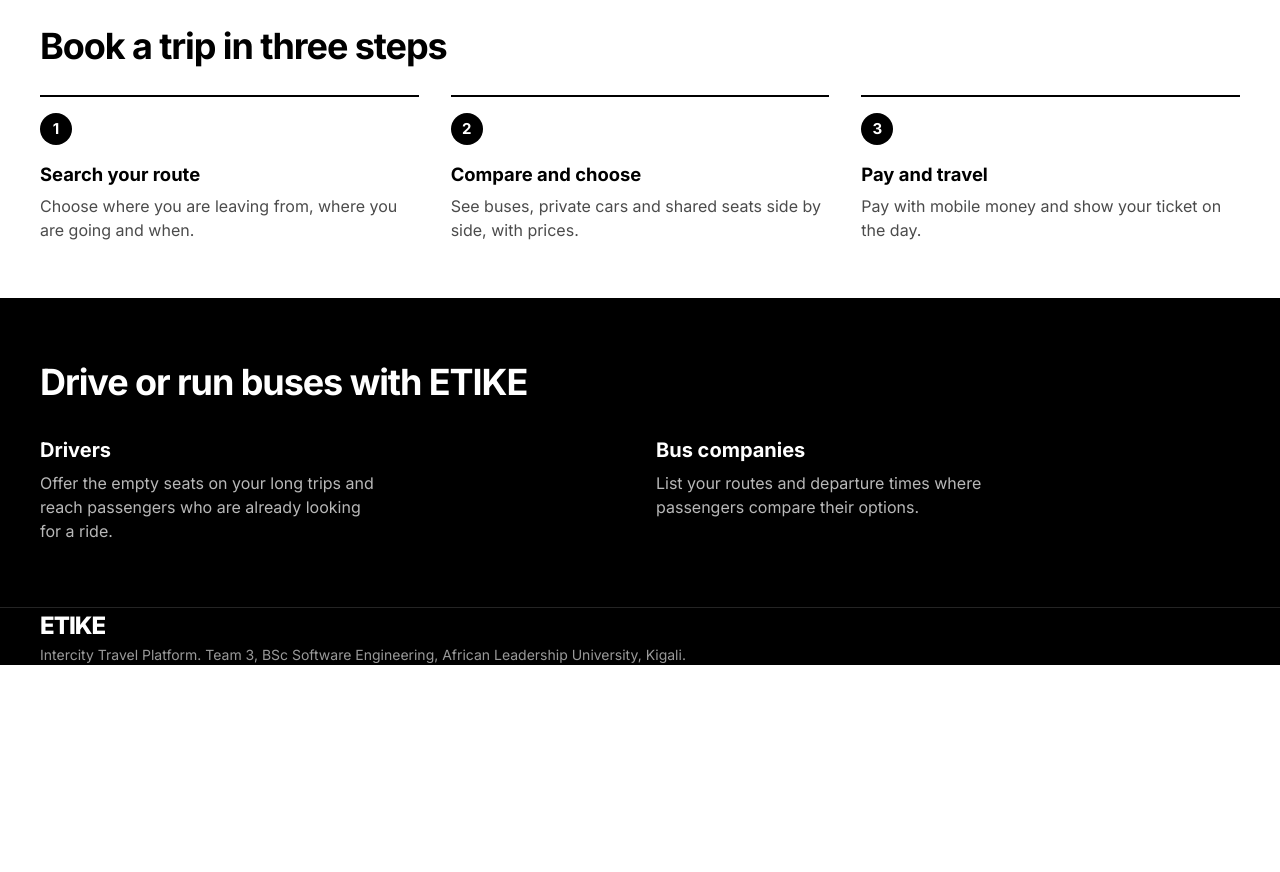
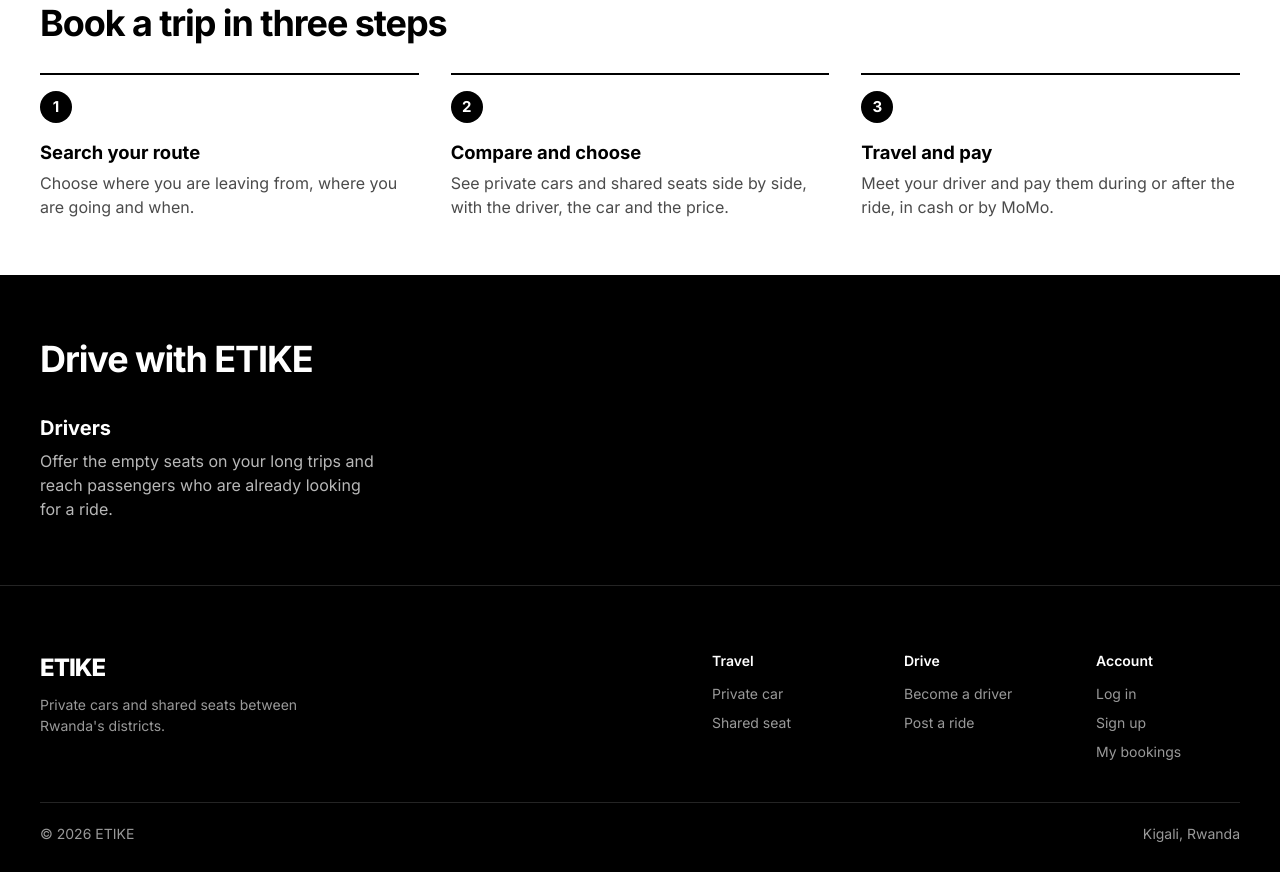
Before and after one commit to Nyange5/Foundations_project, a plain HTML site: page frontend/index.html in a window 1280 px wide. Shown: the part 1318-2190 px from the top of the page. Before the commit the page ends 1983 px from the top, so only its background shows below. Drawn offline with Linux system fonts and the light colour scheme; no server answers.

Commit message:
Update frontend/index.html

```diff
--- a/frontend/index.html
+++ b/frontend/index.html
@@ -4,7 +4,7 @@
   <meta charset="utf-8">
   <meta name="viewport" content="width=device-width, initial-scale=1">
   <title>ETIKE – Travel between Rwanda's districts</title>
-  <meta name="description" content="Book bus tickets, private cars and shared rides between Rwanda's districts from one website, with the price shown before you go.">
+  <meta name="description" content="Book a private car or a shared seat between Rwanda's districts, with the price shown before you go.">
   <meta name="theme-color" content="#000000">
   <link rel="icon" href="assets/favicon.svg" type="image/svg+xml">
   <link rel="preconnect" href="https://fonts.googleapis.com">
@@ -33,12 +33,13 @@
     <section class="hero wrap">
       <div class="hero-left">
         <h1>Go anywhere in Rwanda</h1>
-        <p class="hero-sub">Bus tickets, private cars and shared seats between districts. One search, with the price shown before you book.</p>
+        <p class="hero-sub">Private cars and shared seats between districts, with the price shown before you book.</p>
+        <p class="coming-soon">Bus tickets coming soon.</p>
 
         <form class="trip" id="trip" novalidate>
           <div class="modes" role="radiogroup" aria-label="How do you want to travel?">
-            <label class="mode">
-              <input type="radio" name="mode" value="bus" checked>
+            <label class="mode" data-feature="bus">
+              <input type="radio" name="mode" value="bus">
               <span><svg viewBox="0 0 24 24" aria-hidden="true"><rect x="3" y="4" width="18" height="13" rx="3"/><path d="M3 11h18M8 20v-3M16 20v-3"/></svg>Bus</span>
             </label>
             <label class="mode">
@@ -46,7 +47,7 @@
               <span><svg viewBox="0 0 24 24" aria-hidden="true"><path d="M3 15l2-6a2 2 0 0 1 2-1.5h10a2 2 0 0 1 2 1.5l2 6v4H3z"/><path d="M3 15h18M7 19v1.5M17 19v1.5"/></svg>Private car</span>
             </label>
             <label class="mode">
-              <input type="radio" name="mode" value="shared">
+              <input type="radio" name="mode" value="shared" checked>
               <span><svg viewBox="0 0 24 24" aria-hidden="true"><circle cx="8" cy="8" r="3"/><circle cx="16" cy="8" r="3"/><path d="M2 20c0-3.5 2.5-6 6-6s6 2.5 6 6M12 20c0-3.5 1.5-6 4-6 3.5 0 6 2.5 6 6"/></svg>Shared seat</span>
             </label>
           </div>
@@ -76,7 +77,7 @@
             </label>
           </div>
 
-          <button class="btn-black" type="submit" id="trip-cta">See bus options</button>
+          <button class="btn-black" type="submit" id="trip-cta">Find a shared seat</button>
           <p class="trip-msg" id="trip-msg" role="status" aria-live="polite"></p>
         </form>
       </div>
@@ -93,7 +94,7 @@
     <section class="section wrap" id="ways" aria-labelledby="ways-title">
       <h2 id="ways-title">Ways to travel</h2>
       <div class="ways">
-        <article class="way">
+        <article class="way" data-feature="bus">
           <div>
             <h3>Bus</h3>
             <p>Compare departures across bus companies and buy your ticket without going to the terminal first.</p>
@@ -121,20 +122,20 @@
       <h2 id="how-title">Book a trip in three steps</h2>
       <ol class="steps">
         <li><h3>Search your route</h3><p>Choose where you are leaving from, where you are going and when.</p></li>
-        <li><h3>Compare and choose</h3><p>See buses, private cars and shared seats side by side, with prices.</p></li>
-        <li><h3>Pay and travel</h3><p>Pay with mobile money and show your ticket on the day.</p></li>
+        <li><h3>Compare and choose</h3><p>See private cars and shared seats side by side, with the driver, the car and the price.</p></li>
+        <li><h3>Travel and pay</h3><p>Meet your driver and pay them during or after the ride, in cash or by MoMo.</p></li>
       </ol>
     </section>
 
     <section class="drive" id="drive" aria-labelledby="drive-title">
       <div class="wrap drive-inner">
-        <h2 id="drive-title">Drive or run buses with ETIKE</h2>
+        <h2 id="drive-title">Drive with ETIKE</h2>
         <div class="drive-cols">
           <div>
             <h3>Drivers</h3>
             <p>Offer the empty seats on your long trips and reach passengers who are already looking for a ride.</p>
           </div>
-          <div>
+          <div data-feature="bus">
             <h3>Bus companies</h3>
             <p>List your routes and departure times where passengers compare their options.</p>
           </div>
@@ -144,9 +145,42 @@
   </main>
 
   <footer class="footer">
-    <div class="wrap footer-inner">
-      <p class="brand">ETIKE</p>
-      <p>Intercity Travel Platform. Team 3, BSc Software Engineering, African Leadership University, Kigali.</p>
+    <div class="wrap">
+      <div class="footer-top">
+        <div class="footer-brand">
+          <a class="brand" href="/">ETIKE</a>
+          <p>Private cars and shared seats between Rwanda's districts.</p>
+        </div>
+        <nav class="footer-cols" aria-label="Footer">
+          <div>
+            <h2>Travel</h2>
+            <ul>
+              <li data-feature="bus"><a href="/search.html?type=bus">Bus tickets</a></li>
+              <li><a href="/search.html?type=private">Private car</a></li>
+              <li><a href="/search.html?type=shared">Shared seat</a></li>
+            </ul>
+          </div>
+          <div>
+            <h2>Drive</h2>
+            <ul>
+              <li><a href="/register.html?role=driver">Become a driver</a></li>
+              <li><a href="/driver/offer.html">Post a ride</a></li>
+            </ul>
+          </div>
+          <div>
+            <h2>Account</h2>
+            <ul>
+              <li><a href="/login.html">Log in</a></li>
+              <li><a href="/register.html">Sign up</a></li>
+              <li><a href="/bookings.html">My bookings</a></li>
+            </ul>
+          </div>
+        </nav>
+      </div>
+      <div class="footer-bottom">
+        <p>© 2026 ETIKE</p>
+        <p>Kigali, Rwanda</p>
+      </div>
     </div>
   </footer>
 
```
